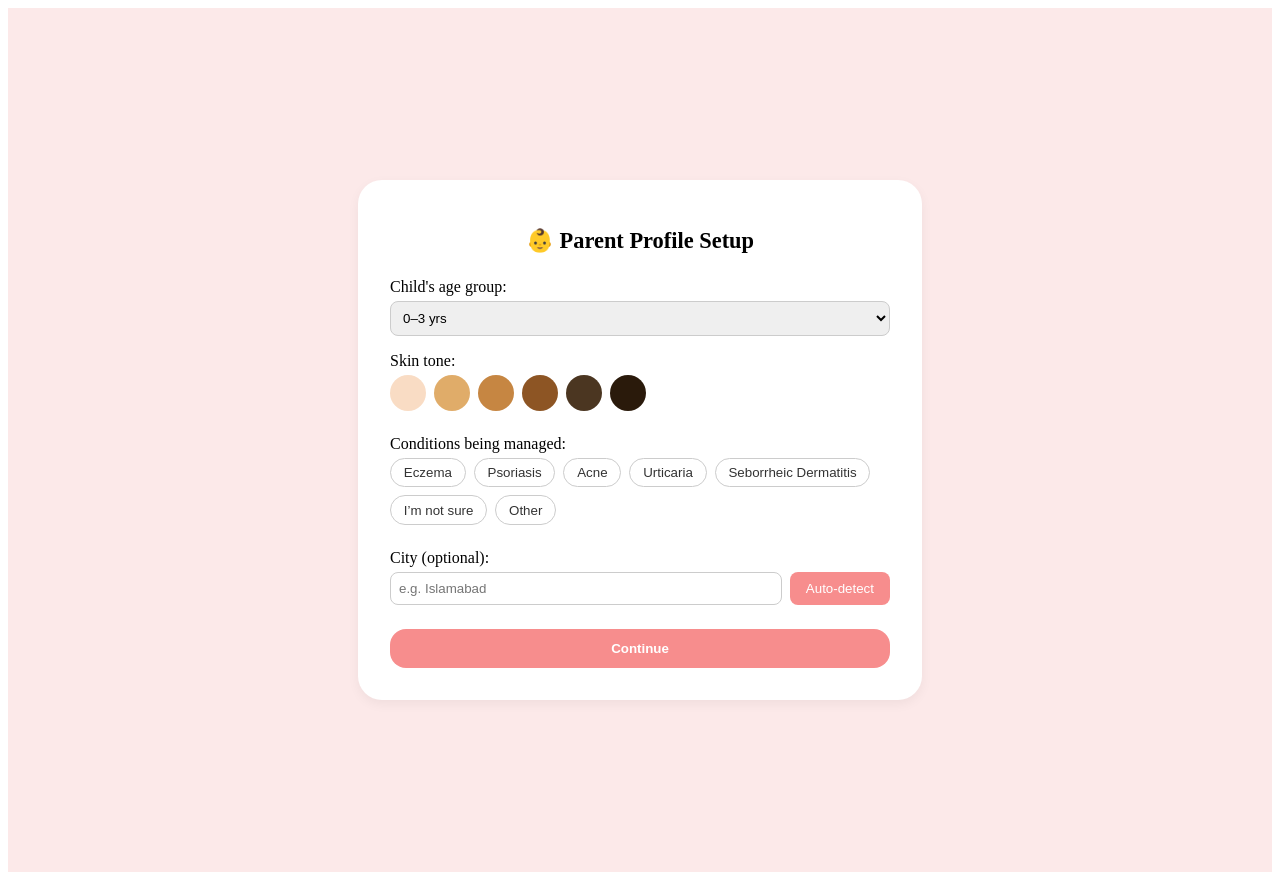
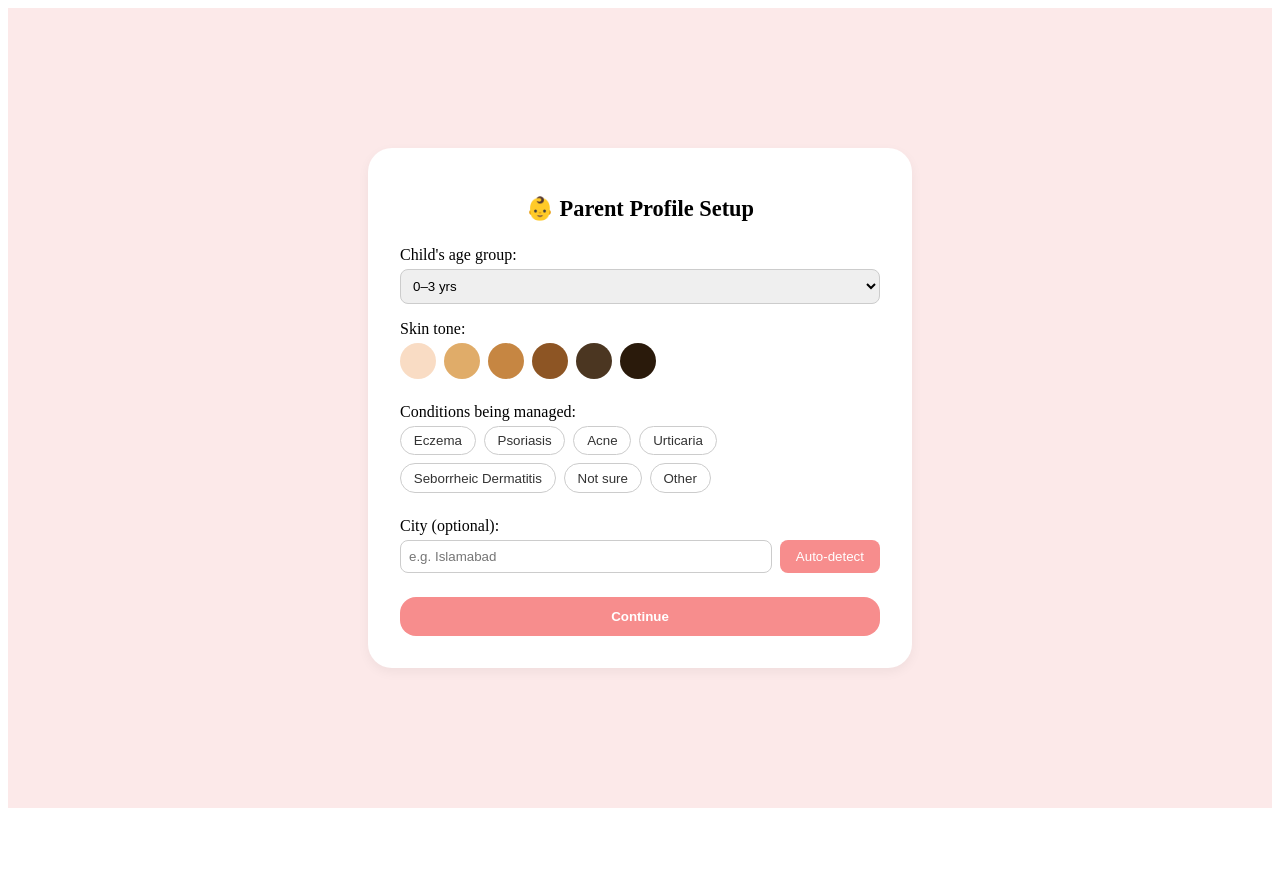
Before and after one commit to Dignity-css/flare-ai-site, a Next.js app: page /onboarding-child in a window 1280 px wide. After the commit the page ends 816 px from the top, so only its background shows below. Built offline with nearby package versions, Linux system fonts and the light colour scheme.

Commit message:
Final onboarding + daily log setup

```diff
--- a/pages/onboarding-child.js
+++ b/pages/onboarding-child.js
@@ -51,30 +51,12 @@ export default function OnboardingChild() {
   };
 
   return (
-    <div
-      style={{
-        minHeight: '100vh',
-        backgroundColor: '#fce9e9',
-        display: 'flex',
-        justifyContent: 'center',
-        alignItems: 'center',
-        padding: '2rem',
-      }}
-    >
+    <div className="container" style={{ minHeight: '100vh', display: 'flex', justifyContent: 'center', alignItems: 'center', backgroundColor: '#fce9e9' }}>
       <Head>
         <title>Child Onboarding | Dermind</title>
       </Head>
 
-      <div
-        style={{
-          background: '#fff',
-          borderRadius: '1.5rem',
-          padding: '2rem',
-          maxWidth: '500px',
-          width: '100%',
-          boxShadow: '0 4px 12px rgba(0,0,0,0.05)',
-        }}
-      >
+      <div className="card" style={{ width: '100%', maxWidth: '480px', padding: '2rem', background: '#fff', borderRadius: '1.5rem', boxShadow: '0 4px 12px rgba(0,0,0,0.05)' }}>
         <h1 style={{ fontSize: '1.4rem', marginBottom: '1.5rem', textAlign: 'center' }}>
           👶 Parent Profile Setup
         </h1>
@@ -84,13 +66,7 @@ export default function OnboardingChild() {
           <select
             value={ageGroup}
             onChange={(e) => setAgeGroup(e.target.value)}
-            style={{
-              width: '100%',
-              padding: '0.5rem',
-              marginTop: '0.3rem',
-              borderRadius: '0.5rem',
-              border: '1px solid #ccc',
-            }}
+            style={{ width: '100%', padding: '0.5rem', marginTop: '0.3rem', borderRadius: '0.5rem', border: '1px solid #ccc' }}
           >
             <option value="0-3">0–3 yrs</option>
             <option value="4-7">4–7 yrs</option>
@@ -121,15 +97,7 @@ export default function OnboardingChild() {
         <div style={{ marginBottom: '1.5rem' }}>
           Conditions being managed:
           <div style={{ display: 'flex', flexWrap: 'wrap', gap: '0.5rem', marginTop: '0.3rem' }}>
-            {[
-              'Eczema',
-              'Psoriasis',
-              'Acne',
-              'Urticaria',
-              'Seborrheic Dermatitis',
-              "I'm not sure",
-              'Other',
-            ].map((item, idx) => (
+            {['Eczema', 'Psoriasis', 'Acne', 'Urticaria', 'Seborrheic Dermatitis', 'Not sure', 'Other'].map((item, idx) => (
               <button
                 key={idx}
                 onClick={() => toggleCondition(item)}
@@ -142,7 +110,7 @@ export default function OnboardingChild() {
                   cursor: 'pointer',
                 }}
               >
-                {item === "I'm not sure" ? 'I’m not sure' : item}
+                {item}
               </button>
             ))}
           </div>
@@ -153,13 +121,7 @@ export default function OnboardingChild() {
               placeholder="Type the condition"
               value={otherCondition}
               onChange={(e) => setOtherCondition(e.target.value)}
-              style={{
-                marginTop: '0.75rem',
-                width: '100%',
-                padding: '0.5rem',
-                borderRadius: '0.5rem',
-                border: '1px solid #ccc',
-              }}
+              style={{ marginTop: '0.75rem', width: '100%', padding: '0.5rem', borderRadius: '0.5rem', border: '1px solid #ccc' }}
             />
           )}
         </div>
@@ -172,12 +134,7 @@ export default function OnboardingChild() {
               placeholder="e.g. Islamabad"
               value={location}
               onChange={(e) => setLocation(e.target.value)}
-              style={{
-                flex: 1,
-                padding: '0.5rem',
-                borderRadius: '0.5rem',
-                border: '1px solid #ccc',
-              }}
+              style={{ flex: 1, padding: '0.5rem', borderRadius: '0.5rem', border: '1px solid #ccc' }}
             />
             <button
               onClick={fetchLocation}
@@ -199,16 +156,8 @@ export default function OnboardingChild() {
 
         <button
           onClick={handleNext}
-          style={{
-            width: '100%',
-            backgroundColor: '#f78d8d',
-            color: 'white',
-            padding: '0.75rem',
-            borderRadius: '1rem',
-            fontWeight: '600',
-            border: 'none',
-            cursor: 'pointer',
-          }}
+          className="button"
+          style={{ width: '100%', backgroundColor: '#f78d8d', color: 'white', padding: '0.75rem', borderRadius: '1rem', fontWeight: '600', border: 'none', cursor: 'pointer' }}
         >
           Continue
         </button>
```
